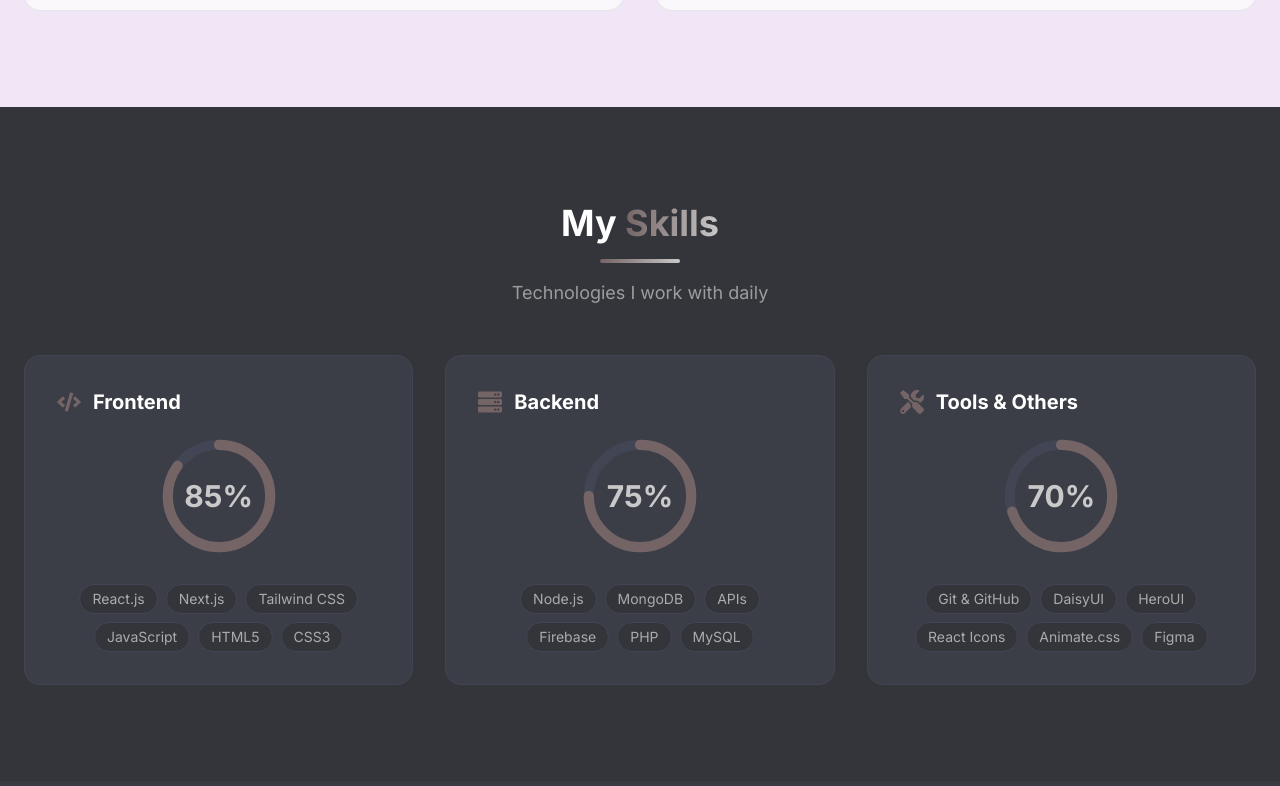
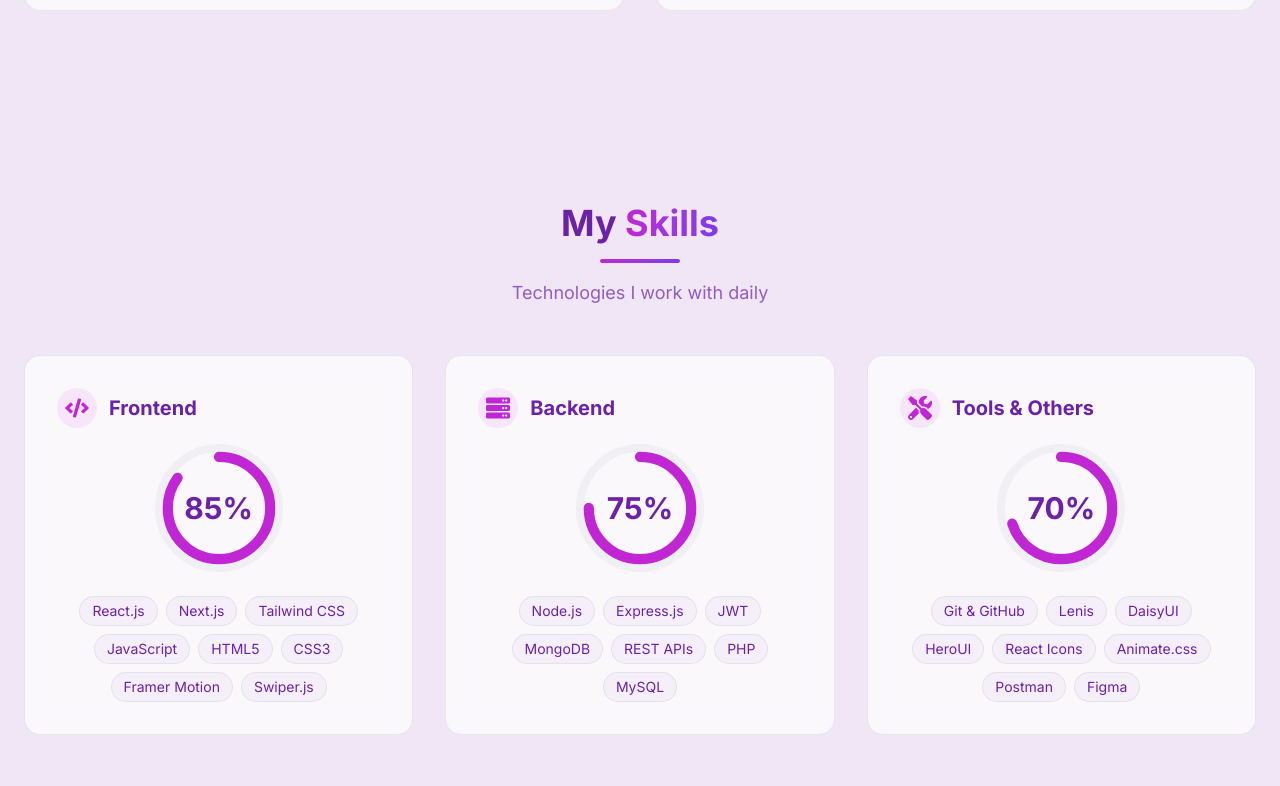
Before and after one commit to ORNOB-083/My-Portfolio, a Next.js app: page / in a window 1280 px wide. Shown: the part 1654-2440 px from the top of the page. Built offline with nearby package versions, Linux system fonts and the light colour scheme; what @nextui-org/react would draw is missing.

Commit message:
Skills section updated

```diff
--- a/src/components/Hero.jsx
+++ b/src/components/Hero.jsx
@@ -120,7 +120,7 @@
             </div>
 
             {/* 🎯 MAIN CONTENT */}
-            <div className="relative z-10 max-w-7xl mx-auto grid grid-cols-1 md:grid-cols-2 gap-12 items-center">
+            <div className="relative z-10 max-w-7xl mx-auto grid grid-cols-1 md:grid-cols-2 gap-12 items-center mb-5">
 
                 {/* Image Section */}
                 <motion.div
@@ -205,7 +205,7 @@
                         </motion.a>
 
                         {/* Social Icons with Hover & Tap Effects */}
-                        <div className="flex items-center gap-3 sm:mb-5">
+                        <div className="flex items-center gap-3">
                             <motion.a href="https://www.facebook.com/sa.ornob.79" target="_blank" rel="noopener noreferrer" title="Facebook" whileHover={{ scale: 1.1 }} whileTap={{ scale: 0.9 }} className="p-3 border border-[#c084fc]/50 dark:border-[#7c3aed]/50 rounded-full bg-transparent hover:bg-[#c026d3] dark:hover:bg-[#e879f9] hover:border-[#c026d3] dark:hover:border-[#e879f9] hover:text-white dark:hover:text-[#1a1525] text-[#6b21a8] dark:text-[#c4b5fd] transition-all duration-300"><FaFacebook size={20} /></motion.a>
 
                             <motion.a href="https://github.com/ORNOB-083" target="_blank" rel="noopener noreferrer" title="GitHub" whileHover={{ scale: 1.1 }} whileTap={{ scale: 0.9 }} className="p-3 border border-[#c084fc]/50 dark:border-[#7c3aed]/50 rounded-full bg-transparent hover:bg-[#c026d3] dark:hover:bg-[#e879f9] hover:border-[#c026d3] dark:hover:border-[#e879f9] hover:text-white dark:hover:text-[#1a1525] text-[#6b21a8] dark:text-[#c4b5fd] transition-all duration-300"><FaGithub size={20} /></motion.a>
--- a/src/components/Skills.jsx
+++ b/src/components/Skills.jsx
@@ -8,7 +8,7 @@
   const skillCategories = [
     {
       title: "Frontend",
-      icon: <FaCode className="w-6 h-6 text-[#746465]" />,
+      icon: <FaCode className="w-6 h-6 text-[#c026d3] dark:text-[#e879f9]" />,
       percentage: 85,
       skills: [
         "React.js",
@@ -17,31 +17,46 @@
         "JavaScript",
         "HTML5",
         "CSS3",
+        "Framer Motion",
+        "Swiper.js",
       ],
     },
     {
       title: "Backend",
-      icon: <FaServer className="w-6 h-6 text-[#746465]" />,
+      icon: <FaServer className="w-6 h-6 text-[#c026d3] dark:text-[#e879f9]" />,
       percentage: 75,
-      skills: ["Node.js", "MongoDB", "APIs", "Firebase", "PHP", "MySQL"],
+      skills: [
+        "Node.js",
+        "Express.js",
+        "JWT",
+        "MongoDB",
+        "REST APIs",
+        "PHP",
+        "MySQL",
+      ],
     },
     {
       title: "Tools & Others",
-      icon: <FaTools className="w-6 h-6 text-[#746465]" />,
+      icon: <FaTools className="w-6 h-6 text-[#c026d3] dark:text-[#e879f9]" />,
       percentage: 70,
       skills: [
         "Git & GitHub",
+        "Lenis",
         "DaisyUI",
         "HeroUI",
         "React Icons",
         "Animate.css",
+        "Postman",
         "Figma",
       ],
     },
   ];
 
   return (
-    <section id="skills" className="py-24 bg-[#34353A]">
+    <section
+      id="skills"
+      className="py-24 bg-[#f0e6f6] dark:bg-[#1a1525] transition-colors duration-300"
+    >
       <div className="max-w-7xl mx-auto px-6">
         {/* Section Header */}
         <motion.div
@@ -51,11 +66,11 @@
           viewport={{ once: true }}
           className="text-center mb-12"
         >
-          <h2 className="text-4xl font-bold text-white">
-            My <span className="bg-gradient-to-r from-[#746465] to-[#C9C9C9] bg-clip-text text-transparent">Skills</span>
+          <h2 className="text-4xl font-bold text-[#6b21a8] dark:text-[#c4b5fd] transition-colors duration-300">
+            My <span className="bg-gradient-to-r from-[#c026d3] to-[#7c3aed] dark:from-[#e879f9] dark:to-[#a78bfa] bg-clip-text text-transparent">Skills</span>
           </h2>
-          <div className="w-20 h-1 bg-gradient-to-r from-[#746465] to-[#C9C9C9] mx-auto mt-4 rounded-full"></div>
-          <p className="text-[#C9C9C9]/70 mt-4 text-lg">
+          <div className="w-20 h-1 bg-gradient-to-r from-[#c026d3] to-[#7c3aed] dark:from-[#e879f9] dark:to-[#a78bfa] mx-auto mt-4 rounded-full"></div>
+          <p className="text-[#6b21a8]/70 dark:text-[#c4b5fd]/70 mt-4 text-lg transition-colors duration-300">
             Technologies I work with daily
           </p>
         </motion.div>
@@ -69,28 +84,28 @@
               whileInView={{ opacity: 1, y: 0 }}
               transition={{ duration: 0.5, delay: idx * 0.1 }}
               viewport={{ once: true }}
-              className="bg-[#424654]/50 border border-[#424654] rounded-2xl p-8 hover:border-[#746465] transition-all duration-300"
+              className="bg-white/70 dark:bg-[#1a1525]/70 backdrop-blur-md border border-gray-300/50 dark:border-[#3d2d5c]/50 rounded-2xl p-8 hover:shadow-xl hover:shadow-[#c084fc]/20 dark:hover:shadow-[#7c3aed]/20 hover:border-[#c026d3] dark:hover:border-[#e879f9] transition-all duration-300"
             >
               {/* Category Header */}
               <div className="flex items-center gap-3 mb-4">
-                {category.icon}
-                <h3 className="text-xl font-bold text-white">{category.title}</h3>
+                <div className="p-2 rounded-full bg-[#c026d3]/10 dark:bg-[#e879f9]/10 backdrop-blur-md">
+                  {category.icon}
+                </div>
+                <h3 className="text-xl font-bold text-[#6b21a8] dark:text-[#c4b5fd] transition-colors duration-300">
+                  {category.title}
+                </h3>
               </div>
 
               {/* Circular Progress Bar */}
               <div className="flex justify-center mb-6">
                 <div className="relative w-32 h-32">
-                  <svg className="w-full h-full" viewBox="0 0 100 100">
-                    <circle
-                      className="text-[#424654] stroke-current"
-                      strokeWidth="8"
-                      cx="50"
-                      cy="50"
-                      r="40"
-                      fill="transparent"
-                    />
+                  {/* Background Track */}
+                  <div className="absolute inset-0 rounded-full border-8 border-gray-200/50 dark:border-[#3d2d5c]/50"></div>
+
+                  {/* Animated Progress Ring */}
+                  <svg className="w-full h-full -rotate-90 relative z-10" viewBox="0 0 100 100">
                     <motion.circle
-                      className="text-[#746465] stroke-current"
+                      className="text-[#c026d3] dark:text-[#e879f9] stroke-current"
                       strokeWidth="8"
                       strokeLinecap="round"
                       cx="50"
@@ -101,11 +116,12 @@
                       whileInView={{ strokeDasharray: `${category.percentage * 2.51} 251` }}
                       viewport={{ once: true }}
                       transition={{ duration: 1.5, ease: "easeOut" }}
-                      transform="rotate(-90 50 50)"
                     />
                   </svg>
+
+                  {/* Percentage Text */}
                   <div className="absolute inset-0 flex items-center justify-center">
-                    <span className="text-3xl font-bold text-[#C9C9C9]">
+                    <span className="text-3xl font-bold text-[#6b21a8] dark:text-[#c4b5fd] transition-colors duration-300">
                       {category.percentage}%
                     </span>
                   </div>
@@ -117,7 +133,7 @@
                 {category.skills.map((skill, i) => (
                   <span
                     key={i}
-                    className="px-3 py-1 text-sm bg-[#34353A] text-[#C9C9C9]/80 border border-[#424654] rounded-full hover:border-[#746465] hover:text-white transition-all duration-300"
+                    className="px-3 py-1 text-sm bg-[#f0e6f6]/50 dark:bg-[#1a1525]/50 text-[#6b21a8] dark:text-[#c4b5fd] border border-gray-300/50 dark:border-[#3d2d5c]/50 rounded-full hover:bg-[#c026d3] dark:hover:bg-[#e879f9] hover:text-white dark:hover:text-[#1a1525] transition-all duration-300"
                   >
                     {skill}
                   </span>
```
